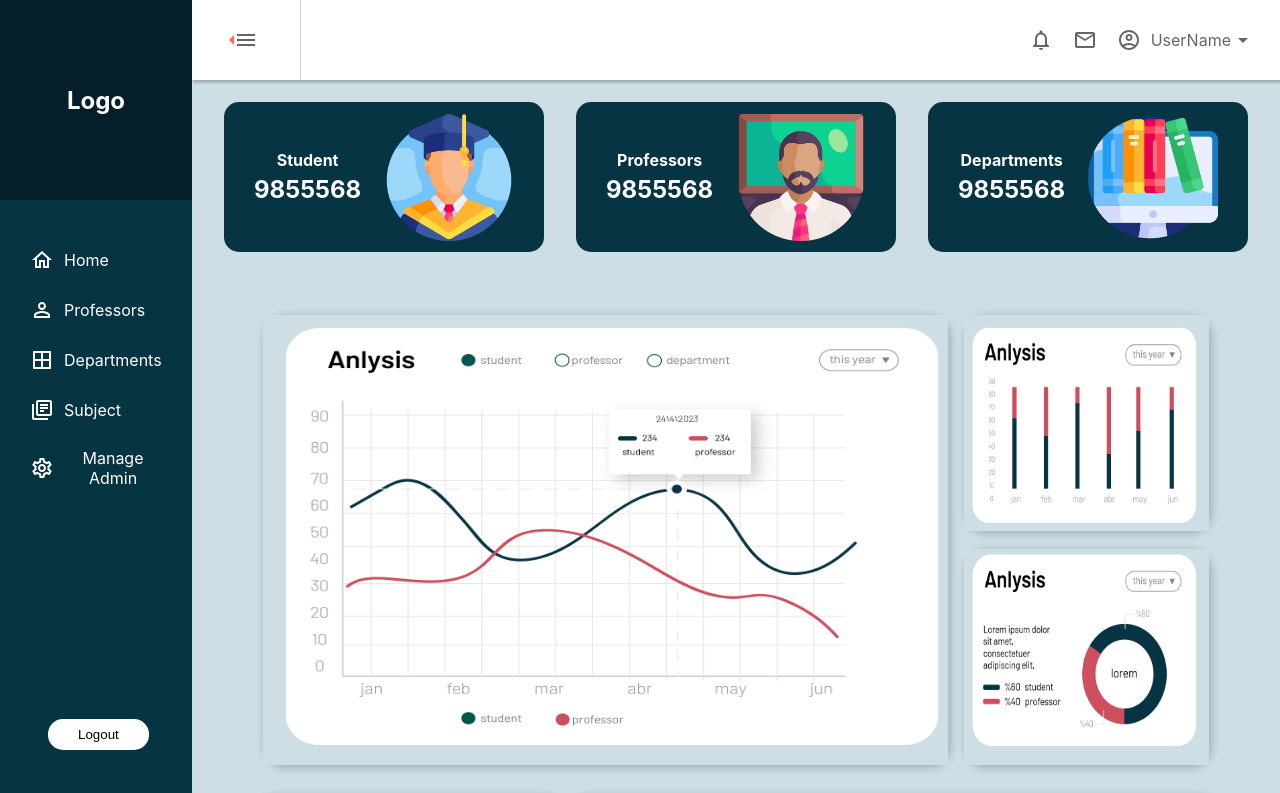
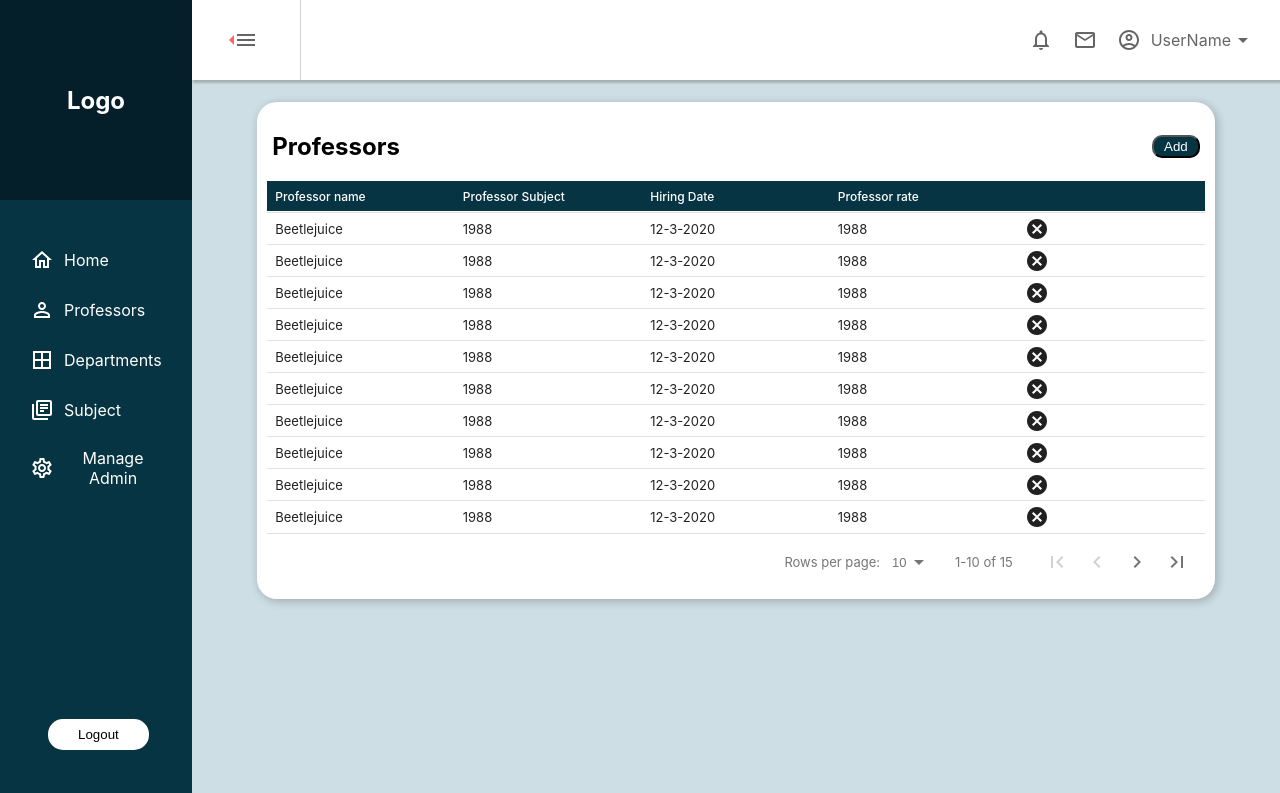
Before and after one commit to Moamen112/Graduation_Project, a React (Create React App) app in the folder graduation_project/: page / in a window 1280 px wide. Shown: the top 793 px of the page. Built offline with nearby package versions, Linux system fonts and the light colour scheme.

Commit message:
Adding professors

```diff
--- a/graduation_project/src/App.js
+++ b/graduation_project/src/App.js
@@ -2,13 +2,14 @@ import "./App.css";
 import Nav from "./common/Nav";
 import SideNav from "./common/SideNav";
 import Faculty from "./component/Faculty";
+import Proffessor from "./component/Proffessor";
 
 function App() {
 	return (
 		<div className="App">
 			<Nav />
 			<SideNav />
-			<Faculty />
+			<Proffessor />
 		</div>
 	);
 }
--- /dev/null
+++ b/graduation_project/src/component/Proffessor.js
@@ -0,0 +1,261 @@
+import React, { useState } from "react";
+import styled from "styled-components";
+import DataTable, { createTheme } from "react-data-table-component";
+import CancelIcon from "@mui/icons-material/Cancel";
+
+function Proffessor() {
+	const columns = [
+		{
+			name: "Professor name",
+			selector: (row) => row.title,
+			sortable: true,
+		},
+		{
+			name: "Professor Subject",
+			selector: (row) => row.year,
+			sortable: true,
+		},
+		{
+			name: "Hiring Date",
+			selector: (row) => row.Date,
+			sortable: true,
+		},
+		{
+			name: "Professor rate",
+			selector: (row) => row.rate,
+			sortable: true,
+		},
+	];
+
+	const data = [
+		{
+			id: 1,
+			title: "Beetlejuice",
+			year: "1988",
+			rate: "1988",
+			Date: "12-3-2020",
+		},
+		{
+			id: 1,
+			title: "Beetlejuice",
+			year: "1988",
+			rate: "1988",
+			Date: "12-3-2020",
+		},
+		{
+			id: 1,
+			title: "Beetlejuice",
+			year: "1988",
+			rate: "1988",
+			Date: "12-3-2020",
+		},
+		{
+			id: 1,
+			title: "Beetlejuice",
+			year: "1988",
+			rate: "1988",
+			Date: "12-3-2020",
+		},
+		{
+			id: 1,
+			title: "Beetlejuice",
+			year: "1988",
+			rate: "1988",
+			Date: "12-3-2020",
+		},
+		{
+			id: 1,
+			title: "Beetlejuice",
+			year: "1988",
+			rate: "1988",
+			Date: "12-3-2020",
+		},
+		{
+			id: 1,
+			title: "Beetlejuice",
+			year: "1988",
+			rate: "1988",
+			Date: "12-3-2020",
+		},
+		{
+			id: 1,
+			title: "Beetlejuice",
+			year: "1988",
+			rate: "1988",
+			Date: "12-3-2020",
+		},
+		{
+			id: 1,
+			title: "Beetlejuice",
+			year: "1988",
+			rate: "1988",
+			Date: "12-3-2020",
+		},
+		{
+			id: 1,
+			title: "Beetlejuice",
+			year: "1988",
+			rate: "1988",
+			Date: "12-3-2020",
+		},
+		{
+			id: 1,
+			title: "Beetlejuice",
+			year: "1988",
+			rate: "1988",
+			Date: "12-3-2020",
+		},
+		{
+			id: 1,
+			title: "Beetlejuice",
+			year: "1988",
+			rate: "1988",
+			Date: "12-3-2020",
+		},
+		{
+			id: 1,
+			title: "Beetlejuice",
+			year: "1988",
+			rate: "1988",
+			Date: "12-3-2020",
+		},
+		{
+			id: 1,
+			title: "Beetlejuice",
+			year: "1988",
+			rate: "1988",
+			Date: "12-3-2020",
+		},
+		{
+			id: 1,
+			title: "Beetlejuice",
+			year: "1988",
+			rate: "1988",
+			Date: "12-3-2020",
+		},
+	];
+
+	const customStyles = {
+		headRow: {
+			style: {
+				minHeight: "30px",
+			},
+		},
+
+		rows: {
+			style: {
+				minHeight: "30px",
+				// override the row height
+			},
+		},
+		headCells: {
+			style: {
+				paddingLeft: "8px", // override the cell padding for head cells
+				paddingRight: "8px",
+				backgroundColor: "#063443",
+				color: "#FFF",
+				height: "30px",
+			},
+		},
+		cells: {
+			style: {
+				paddingLeft: "8px", // override the cell padding for data cells
+				paddingRight: "8px",
+			},
+		},
+	};
+
+	const [tableData, setTableData] = useState(data);
+
+	const handleDelete = (index) => {
+		const newData = [...tableData];
+		newData.splice(index, 1);
+		setTableData(newData);
+	};
+
+	const deleteButton = (cell, row, rowIndex) => {
+		return <CancelIcon onClick={() => handleDelete(rowIndex)} />;
+	};
+
+	const conditionalRowStyles = [
+		{
+			when: (row) => true,
+			style: {
+				"&:hover": {
+					cursor: "pointer",
+				},
+			},
+		},
+		{
+			when: (row) => true,
+			style: {
+				display: "flex",
+				justifyContent: "center",
+				alignItems: "center",
+			},
+		},
+	];
+	return (
+		<Container>
+			<Table>
+				<div className="subjects">
+					<div className="headers">
+						<h1>Professors</h1>
+						<button>Add</button>
+					</div>
+					<div>
+						<DataTable
+							columns={[...columns, { cell: deleteButton }]}
+							data={data}
+							customStyles={customStyles}
+							pagination
+							dense
+							conditionalRowStyles={conditionalRowStyles}
+						/>
+					</div>
+				</div>
+			</Table>
+		</Container>
+	);
+}
+
+export default Proffessor;
+
+const Container = styled.section`
+	width: 85%;
+	margin-left: 15%;
+	padding-top: 8%;
+	background-color: #cddee4;
+	min-height: 100vh;
+`;
+
+const Table = styled.div`
+	width: 100%;
+	padding: 0 6%;
+	height: 100%;
+
+	.subjects {
+		width: 100%;
+		box-shadow: 2px 2px 8px 1px rgba(0, 0, 0, 0.2);
+		max-height: 900px;
+		display: flex;
+		flex-direction: column;
+		background-color: #fff;
+		border-radius: 20px;
+		padding: 10px;
+
+		.headers {
+			display: flex;
+			align-items: center;
+			justify-content: space-between;
+			padding: 20px 5px;
+
+			button {
+				padding: 2px 10px;
+				background-color: #063443;
+				color: #fff;
+				border-radius: 10px;
+			}
+		}
+	}
+`;
```
